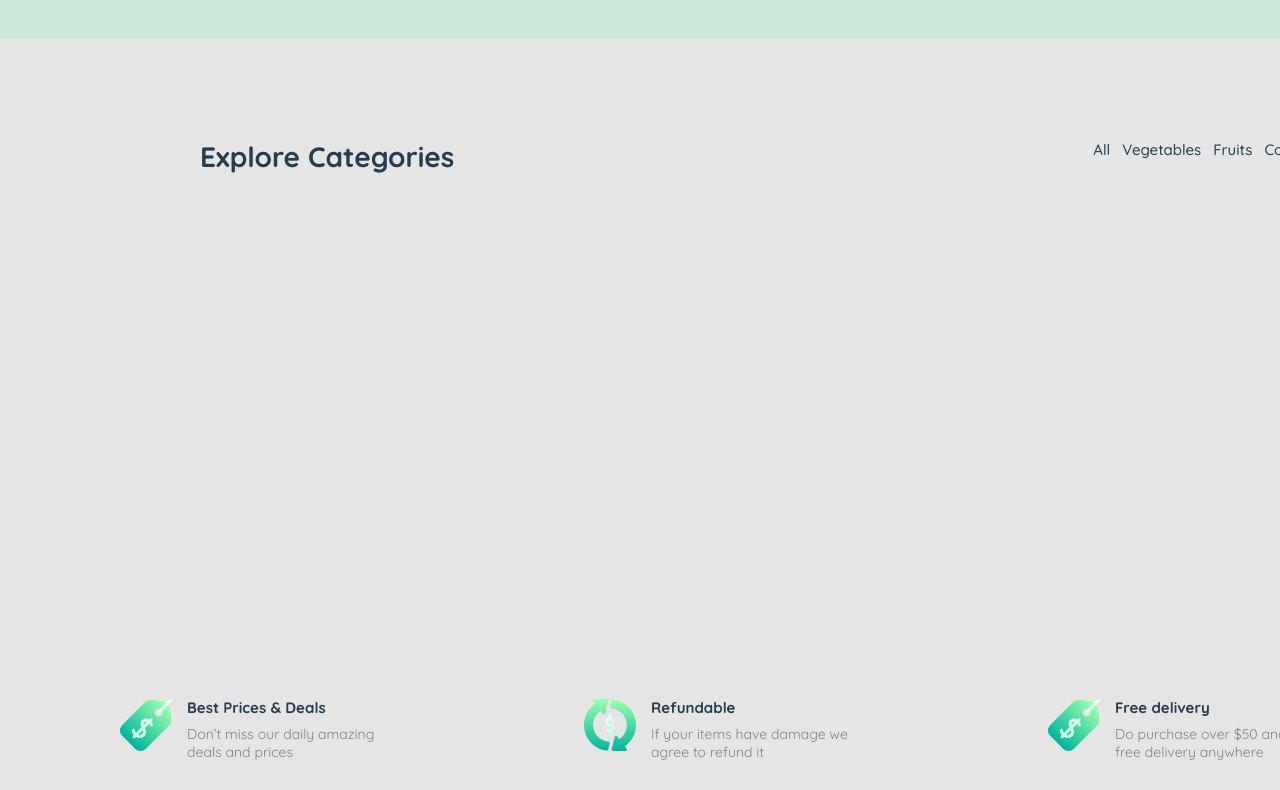
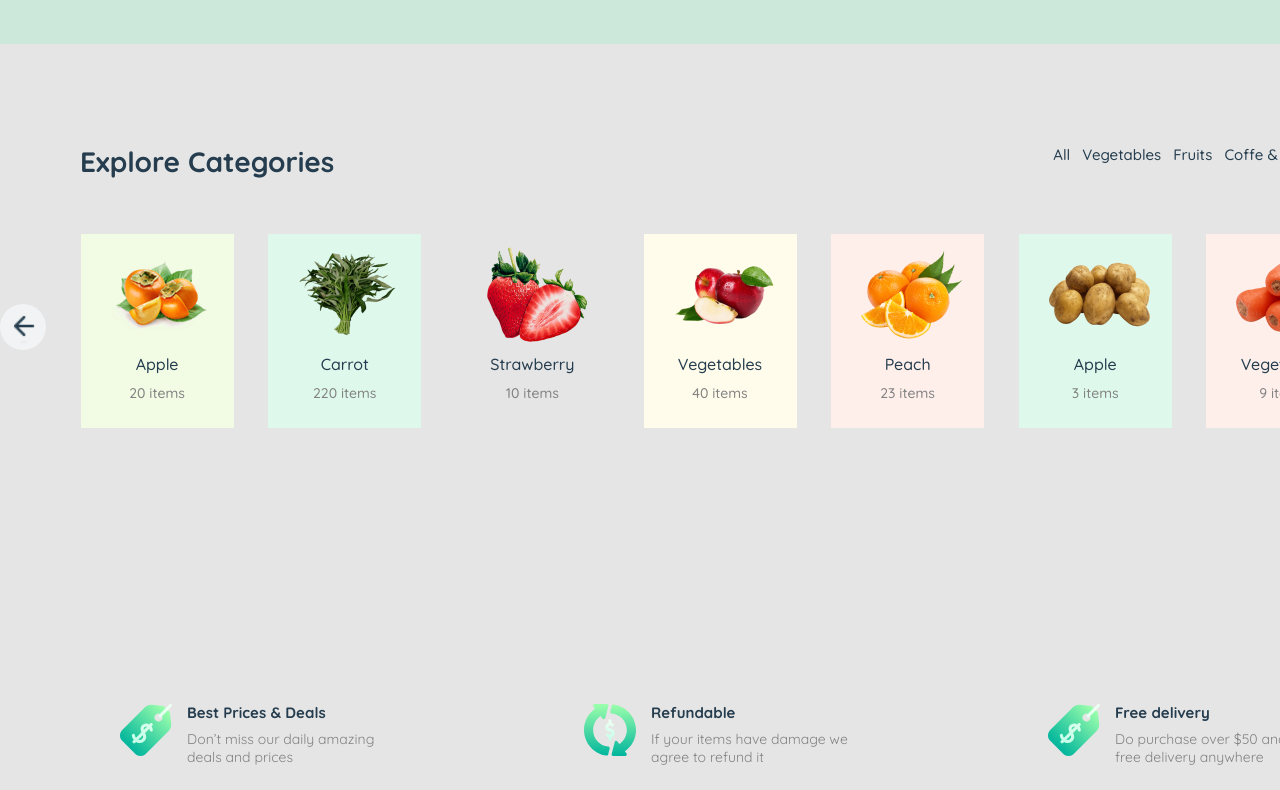
Before and after one commit to z4ffe/Grocery-Store, a plain HTML site: page index.html in a window 1280 px wide. Shown: the part 625-1415 px from the top of the page. Drawn offline with Linux system fonts and the light colour scheme.

Commit message:
update js

```diff
--- a/css/style.scss
+++ b/css/style.scss
@@ -217,6 +217,7 @@ body {
 
           span:hover {
             font-size: 19px;
+            color: $greenbutton;
             transition: 0.2s;
           }
         }
@@ -252,7 +253,8 @@ body {
 .banner {
   display: grid;
   grid-template-columns: 798px 1fr;
-  background: rgba(197, 234, 217, 0.78);;
+  background: rgba(197, 234, 217, 0.78);
+  margin-top: 5px;
 
   .offer {
     display: flex;
@@ -340,9 +342,10 @@ body {
 
   .explore-header {
     display: flex;
-    margin-left: 200px;
+    margin-left: 80px;
+    margin-right: 80px;
     justify-content: space-between;
-    width: 1200px;
+
 
     h3 {
       color: $mainblack;
@@ -366,7 +369,7 @@ body {
         }
 
         a:hover {
-          color: $maingrey;
+          color: $greenbutton;
         }
 
       }
@@ -375,7 +378,88 @@ body {
 
 
   .explore-content {
+    display: flex;
+    justify-content: space-between;
 
+    .explore-arrow-left {
+      content: '';
+      background: #F2F3F4;
+      width: 46px;
+      height: 46px;
+      border-radius: 50px;
+      background-image: url("/../img/li_arrow-right.png");
+      background-repeat: no-repeat;
+      background-size: 30px;
+      background-position: 55% 65%;
+      margin-top: 70px;
+      cursor: pointer;
+    }
+
+    .explore-arrow-left:hover {
+      background: $greenbutton;
+      background-image: url("/../img/li_arrow-right.png");
+      background-repeat: no-repeat;
+      background-size: 30px;
+      background-position: 55% 65%;
+      margin-top: 70px;
+      transition: 0.3s;
+    }
+
+    .explore-card {
+      width: 153px;
+      height: 194px;
+
+      img {
+        width: 101px;
+        height: 101px;
+        position: relative;
+        left: 30px;
+        top: 10px
+      }
+
+      h5 {
+        padding-top: 15px;
+        font-size: 16px;
+        color: $mainblack;
+        font-weight: 500;
+        text-align: center;
+      }
+
+      p {
+        text-align: center;
+        font-size: 14px;
+        font-weight: 500;
+        color: $maingrey;
+        padding-top: 10px;
+      }
+    }
+
+
+    .explore-arrow-right {
+      content: '';
+      background: #F2F3F4;
+      width: 46px;
+      height: 46px;
+      border-radius: 50px;
+      background-image: url("/../img/li_arrow-right.png");
+      background-repeat: no-repeat;
+      background-size: 30px;
+      background-position: 55% 65%;
+      transform: scaleX(-1);
+      margin-top: 70px;
+      cursor: pointer;
+    }
+
+    .explore-arrow-right:hover {
+      background: $greenbutton;
+      background-image: url("/../img/li_arrow-right.png");
+      background-repeat: no-repeat;
+      background-size: 30px;
+      background-position: 55% 65%;
+      transform: scaleX(-1);
+      margin-top: 70px;
+      transition: 0.3s;
+    }
   }
 
 }
--- a/index.html
+++ b/index.html
@@ -8,7 +8,7 @@
     <link rel="stylesheet" href="css/style.css">
     <title>Grocery Store</title>
 </head>
-<body>
+<body id="mainmain">
 <nav class="nav">
     <div class="nav-header">
         <div class="nav-header__logo"></div>
@@ -91,7 +91,43 @@
         </ul>
     </div>
     <div class="explore-content">
-
+        <div class="explore-arrow-left"></div>
+        <div class="explore-card" id="explore-card-1">
+            <img src="img/Explore/1.png" alt="">
+            <h5 id="explorer-fruit-1"><!--Peach--></h5>
+            <p>20 items</p>
+        </div>
+        <div class="explore-card" id="explore-card-2">
+            <img src="img/Explore/2.png" alt="">
+            <h5 id="explorer-fruit-2">Veget<!--ables--></h5>
+            <p>220 items</p>
+        </div>
+        <div class="explore-card" id="explore-card-3">
+            <img src="img/Explore/3.png" alt="">
+            <h5 id="explorer-fruit-3">Straw<!--berry--></h5>
+            <p>10 items</p>
+        </div>
+        <div class="explore-card" id="explore-card-4">
+            <img src="img/Explore/4.png" alt="">
+            <h5 id="explorer-fruit-4"><!--Apple--></h5>
+            <p>40 items</p>
+        </div>
+        <div class="explore-card" id="explore-card-5">
+            <img src="img/Explore/5.png" alt="">
+            <h5 id="explorer-fruit-5">O<!--range--></h5>
+            <p>23 items</p>
+        </div>
+        <div class="explore-card" id="explore-card-6">
+            <img src="img/Explore/6.png" alt="">
+            <h5 id="explorer-fruit-6">P<!--otato--></h5>
+            <p>3 items</p>
+        </div>
+        <div class="explore-card" id="explore-card-7">
+            <img src="img/Explore/7.png" alt="">
+            <h5 id="explorer-fruit-7">C<!--arrot--></h5>
+            <p>9 items</p>
+        </div>
+        <div class="explore-arrow-right"></div>
     </div>
 </div>
 <div class="pre-footer">
@@ -194,5 +230,6 @@
         </div>
     </div>
 </footer>
+<script src="js/random_color.js"></script>
 </body>
 </html>
--- /dev/null
+++ b/js/random_color.js
@@ -0,0 +1,27 @@
+function randomC () {
+    const colors = ['#FEEFEA', '#FEEFEA', '#F2FCE4', '#FEEFEA', '#ECFFEC', '#FFFCEB', '#DEF9EC']
+    let number = Math.round(Math.random() * colors.length)
+    return colors[number]
+}
+
+function randomF () {
+    const fruits = ['Peach', 'Vegetables', 'Strawberry', 'Apple', 'Orange', 'Potato', 'Carrot']
+    let number = Math.round(Math.random() * fruits.length)
+    return fruits[number]
+}
+
+document.getElementById('explore-card-1').style.background = randomC();
+document.getElementById('explore-card-2').style.background = randomC();
+document.getElementById('explore-card-3').style.background = randomC();
+document.getElementById('explore-card-4').style.background = randomC();
+document.getElementById('explore-card-5').style.background = randomC();
+document.getElementById('explore-card-6').style.background = randomC();
+document.getElementById('explore-card-7').style.background = randomC();
+
+document.getElementById('explorer-fruit-1').innerHTML = randomF()
+document.getElementById('explorer-fruit-2').innerHTML = randomF()
+document.getElementById('explorer-fruit-3').innerHTML = randomF()
+document.getElementById('explorer-fruit-4').innerHTML = randomF()
+document.getElementById('explorer-fruit-5').innerHTML = randomF()
+document.getElementById('explorer-fruit-6').innerHTML = randomF()
+document.getElementById('explorer-fruit-7').innerHTML = randomF()
```
Also changed, not shown: css/style.css, img/Explore/1.png (added), img/Explore/2.png (added), img/Explore/3.png (added), img/Explore/4.png (added), img/Explore/5.png (added), img/Explore/6.png (added), img/Explore/7.png (added), img/Iconly/Light-Outline/Call.svg (deleted), img/Iconly/Light-Outline/Stroke 5.svg (deleted), img/Left.svg (added), img/li_arrow-right.png (added), 1 other file.
